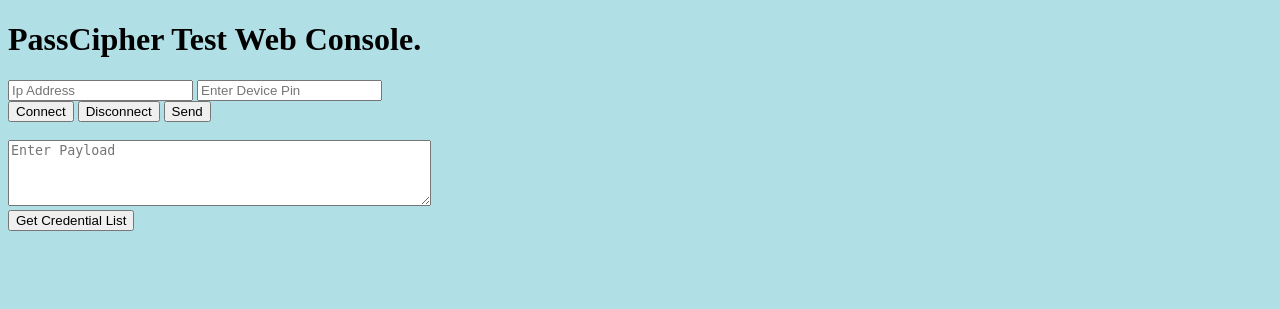
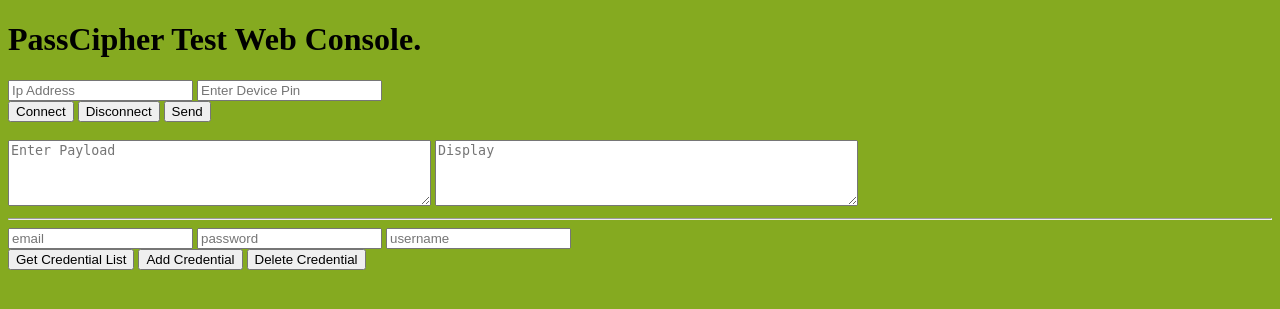
Before and after one commit to teezzan/passCipher, a PHP site: page / in a window 1280 px wide. Shown: the top 309 px of the page. Run offline with PHP 8.4, Linux system fonts and the light colour scheme.

Commit message:
added new look

```diff
--- a/web/index.html
+++ b/web/index.html
@@ -27,10 +27,17 @@
         <br>
         <div>
             <textarea id="textbox" name="w3review" rows="4" cols="50" placeholder="Enter Payload"></textarea>
+            <textarea id="textbox" name="display" rows="4" cols="50" placeholder="Display "></textarea>
         </div>
-
+         <hr>
         <div>
+        <input type="email" name="email" id="email_input" placeholder="email">
+        <input type="password" name="password" id="password_input" placeholder="password">
+        <input type="text" name="username" id="username_input" placeholder="username">
+        <br>
         <button onclick="getCredentialList()">Get Credential List</button>
+        <button onclick="addCredentialList()">Add Credential</button>
+        <button onclick="deleteCredentialList()">Delete Credential</button>
         </div>
     </div>
     <script src="index.js"></script>
--- a/web/styles.css
+++ b/web/styles.css
@@ -1,5 +1,5 @@
 body {
-    background-color: powderblue;
+    background-color: rgb(133, 170, 32);
 }
 
 .containe  {
```
